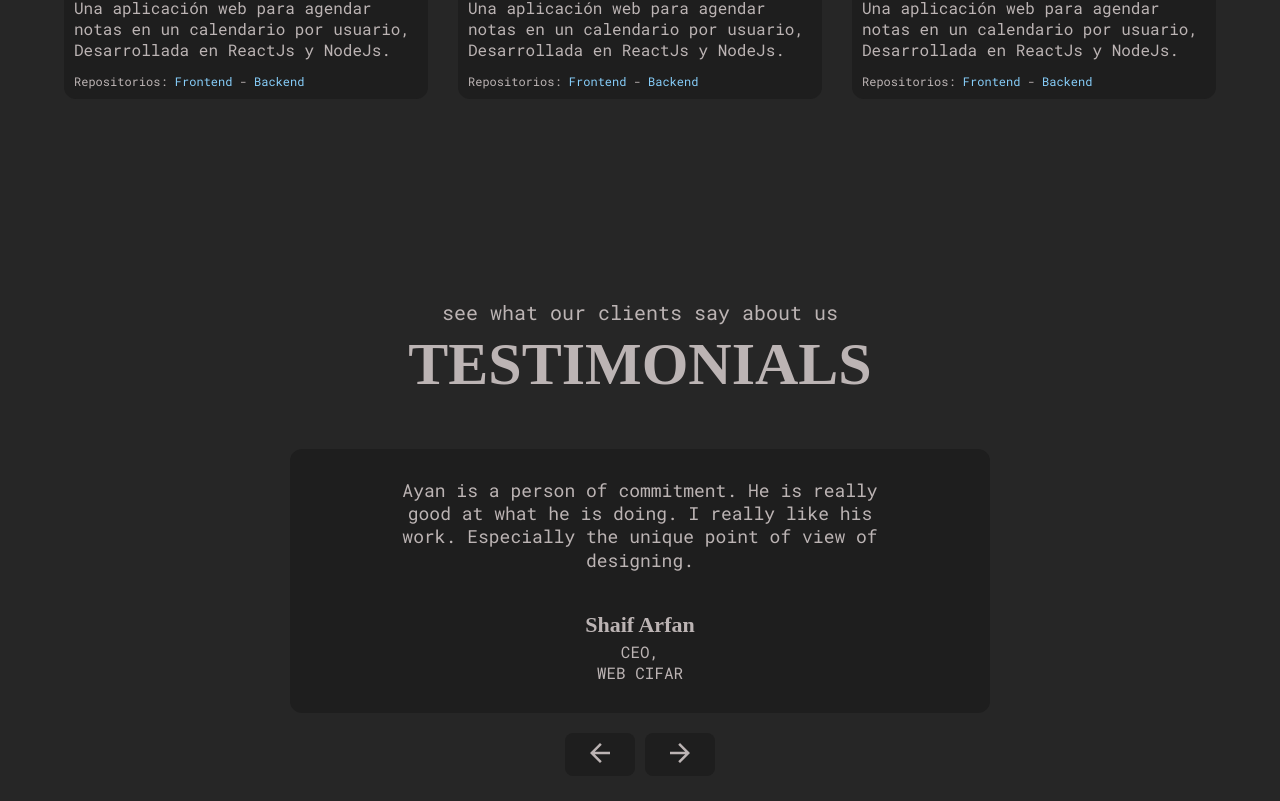
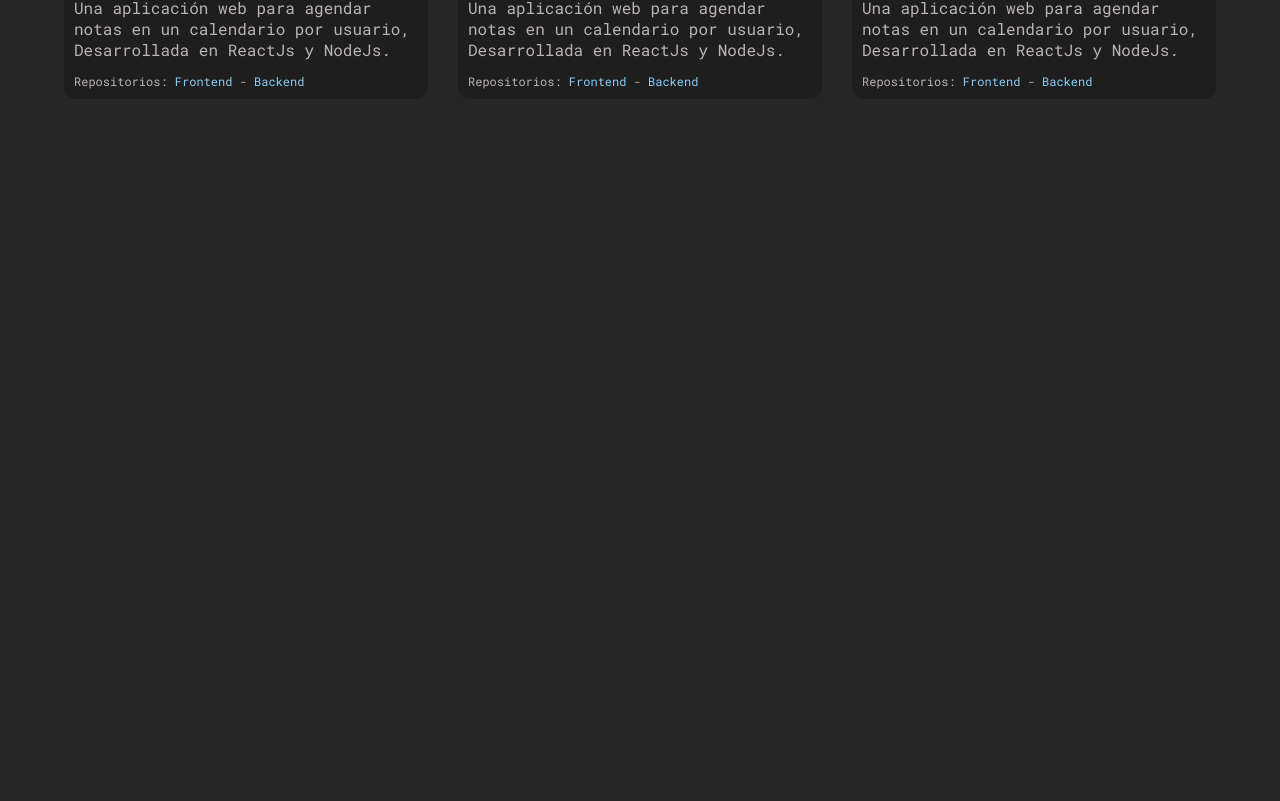
Before and after one commit to ArianAngoma/arian, a React (Create React App) app: page / in a window 1280 px wide. Shown: the part 3291-4092 px from the top of the page. After the commit the page ends 3490 px from the top, so only its background shows below. Built offline with nearby package versions, Linux system fonts and the light colour scheme; a web font is replaced by a local one.

Commit message:
Sección de Testimonios quitada hasta que haya por lo menos una D:

```diff
--- a/src/components/home/testimonials/TestimonialsSection.js
+++ b/src/components/home/testimonials/TestimonialsSection.js
@@ -118,8 +118,8 @@ export const TestimonialsSection = () => {
         <TestimonialSectionStyles>
             <div className="container">
                 <SectionTitle
-                    subheading="see what our clients say about us"
-                    heading="Testimonials"
+                    subheading="vea lo que mis clientes dicen de mí"
+                    heading="Testimonios"
                 />
                 <div className="testimonial__wrapper">
                     <SwitchTransition component={null}>
--- a/src/pages/Home.js
+++ b/src/pages/Home.js
@@ -3,7 +3,7 @@ import {HeroSection} from '../components/home/hero/HeroSection';
 import {AboutSection} from '../components/home/about/AboutSection';
 import {ServicesSection} from '../components/home/services/ServicesSection';
 import {ProjectSection} from '../components/home/projects/ProjectSection';
-import {TestimonialsSection} from '../components/home/testimonials/TestimonialsSection';
+// import {TestimonialsSection} from '../components/home/testimonials/TestimonialsSection';
 
 export const Home = () => {
     return (
@@ -12,7 +12,7 @@ export const Home = () => {
             <AboutSection/>
             <ServicesSection/>
             <ProjectSection/>
-            <TestimonialsSection/>
+            {/*<TestimonialsSection/>*/}
         </div>
     )
 }
```
